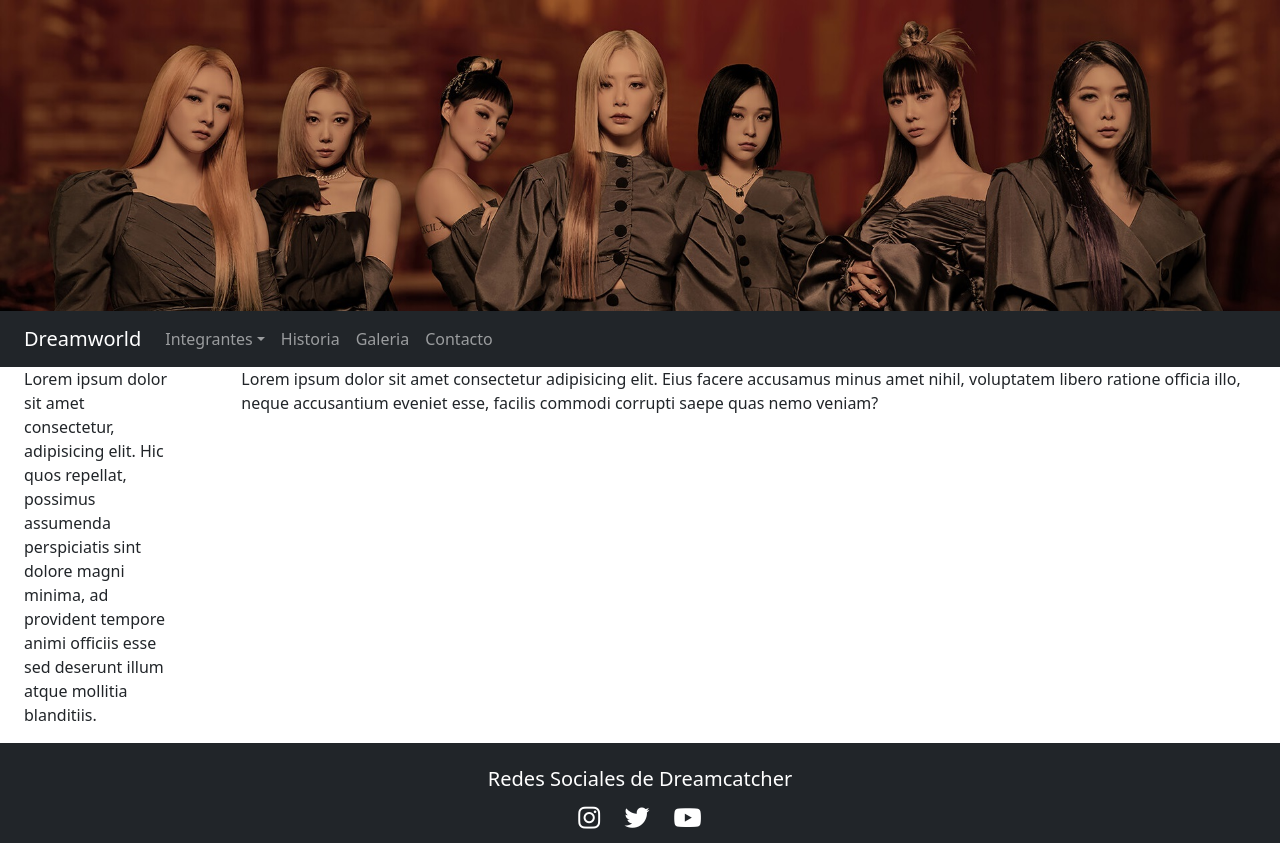
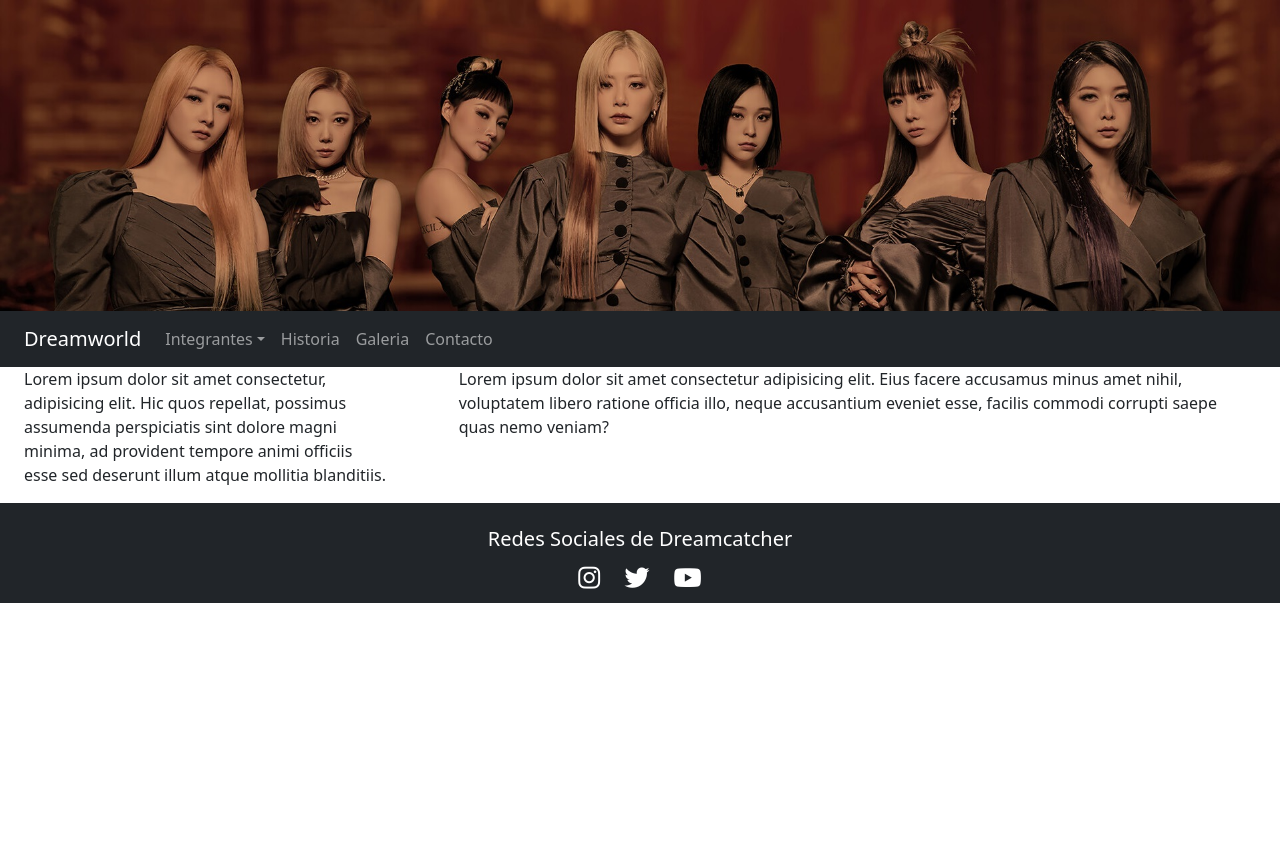
Before and after one commit to MarianoWebDev/proyectoFinal, a plain HTML site: page pages/jiu.html in a window 1280 px wide. After the commit the page ends 800 px from the top, so only its background shows below. Drawn offline with nearby package versions, Linux system fonts and the light colour scheme.

Commit message:
agregue overflow-x para quitar scroll en pagina con grids

```diff
--- a/pages/jiu.html
+++ b/pages/jiu.html
@@ -15,7 +15,7 @@
 <body>
 
     <div class="row">
-        <div class="col-md-12">
+        <div class="col-sm-12">
 
     <header>
         <img class="img-fluid" src="../images/banner.jpg" alt="banner">
@@ -57,12 +57,12 @@
     </div>
 
     <div class="row">
-        <div class="col-md-2"> <p class="container-fluid">Lorem ipsum dolor sit amet consectetur, adipisicing elit. Hic quos repellat, possimus assumenda perspiciatis sint dolore magni minima, ad provident tempore animi officiis esse sed deserunt illum atque mollitia blanditiis.</p> </div>
-        <div class="col-md-10"> <p class="container-fluid">Lorem ipsum dolor sit amet consectetur adipisicing elit. Eius facere accusamus minus amet nihil, voluptatem libero ratione officia illo, neque accusantium eveniet esse, facilis commodi corrupti saepe quas nemo veniam?</p></div>
+        <div class="col-sm-4"> <p class="container-fluid">Lorem ipsum dolor sit amet consectetur, adipisicing elit. Hic quos repellat, possimus assumenda perspiciatis sint dolore magni minima, ad provident tempore animi officiis esse sed deserunt illum atque mollitia blanditiis.</p> </div>
+        <div class="col-sm-8"> <p class="container-fluid">Lorem ipsum dolor sit amet consectetur adipisicing elit. Eius facere accusamus minus amet nihil, voluptatem libero ratione officia illo, neque accusantium eveniet esse, facilis commodi corrupti saepe quas nemo veniam?</p></div>
     </div>
 
 <div class="row">
-    <div class="col-md-12">
+    <div class="col-sm-12">
     <footer class="site-footer bg-dark text-white text-center pt-4">
         <h5>Redes Sociales de Dreamcatcher</h5>
 
--- a/styles/styles.css
+++ b/styles/styles.css
@@ -17,6 +17,9 @@
     }
 
 
+body {
+    overflow-x: hidden;
+}
 
 #contactoSeccion {
     overflow: hidden;
```
